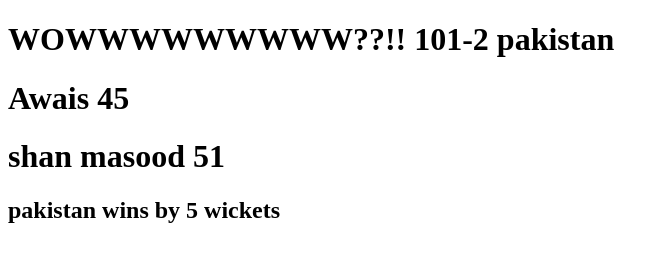
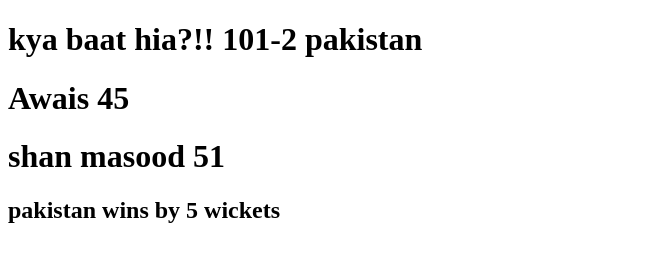
Before and after one commit to HamzaMushtaq23/AKS-simplehtml, a plain HTML site: page index.html in a window 1280 px wide. Shown: the whole page, without its empty margins (0-669 px from the left). Drawn offline with Linux system fonts and the light colour scheme.

Commit message:
Update heading text in index.html

```diff
--- a/index.html
+++ b/index.html
@@ -6,7 +6,7 @@
     <title>Document</title>
 </head>
 <body>
-    <H1>WOWWWWWWWWW??!! 101-2 pakistan</H1>
+    <H1>kya baat hia?!! 101-2 pakistan</H1>
     <H1>Awais 45</H1>
     <H1>shan masood 51</H1>
     <h2>pakistan wins by 5 wickets</h2>
```
